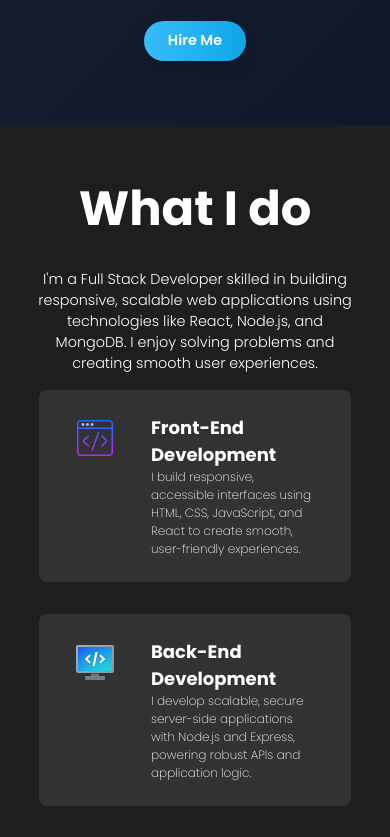
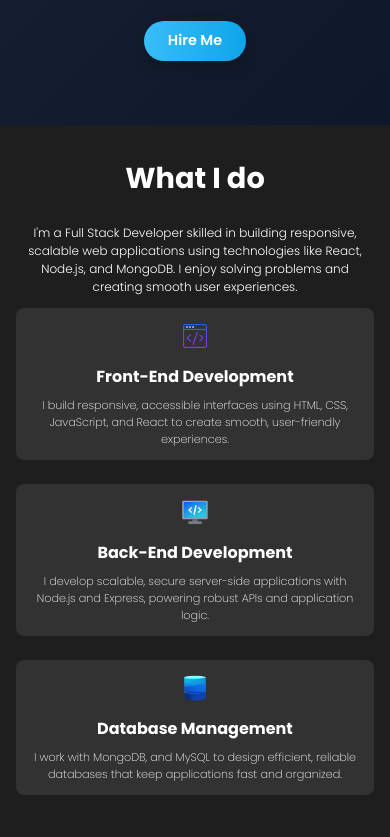
Before and after one commit to Ashan37/MyPortfolio, a React (Vite) app in the folder myportfolio/: page / in a window 390 px wide. Shown: the part 867-1704 px from the top of the page. After the commit the page ends 1674 px from the top, so only its background shows below. Built offline with nearby package versions, Linux system fonts and the light colour scheme.

Commit message:
add responsive codes for skills.css part

```diff
--- a/myportfolio/src/styles/skills.css
+++ b/myportfolio/src/styles/skills.css
@@ -1,4 +1,5 @@
-#skills{
+/* Base styles */
+#skills {
   overflow: hidden;
   width: 100vw;
   max-width: 65rem;
@@ -8,38 +9,151 @@
   text-align: center;
   margin: 0 auto;
 }
-.skillTitle{
+
+.skillTitle {
   font-size: 3rem;
   font-weight: 700;
   padding-top: 3rem;
   margin-bottom: 1.5rem;
 }
 
-.skillDesc{
-    font-weight:300;
+.skillDesc {
+  font-weight: 300;
   font-size: 0.9rem;
   max-width: 51rem;
   padding: 0 2rem;
 }
-.skillBar{
+
+.skillBar {
   margin: 1.5rem;
   width: 100vw;
   max-width: 80%;
   text-align: left;
   display: flex;
-    margin: 1rem;
   padding: 1.5rem 2rem;
   border-radius: 0.5rem;
   background: rgb(50, 50, 50);
 }
-.skillBarImg{
+
+.skillBarImg {
   object-fit: cover;
   height: 3rem;
   width: 3rem;
   margin-right: 2rem;
 }
 
-.skillBarText{
+.skillBarText {
   font-size: 0.75rem;
   font-weight: 200;
 }
+
+/*----------------------------------------------------------------------*/
+/* Responsive adjustments for tablets and small desktops (≤1024px) */
+/*----------------------------------------------------------------------*/
+@media (max-width: 1024px) {
+  .skillTitle {
+    font-size: 2.5rem;
+  }
+
+  .skillDesc {
+    font-size: 0.85rem;
+    padding: 0 1.5rem;
+  }
+
+  .skillBar {
+    padding: 1.25rem 1.5rem;
+    margin: 1rem;
+  }
+
+  .skillBarImg {
+    height: 2.75rem;
+    width: 2.75rem;
+    margin-right: 1.5rem;
+  }
+
+  .skillBarText {
+    font-size: 0.7rem;
+  }
+}
+
+/*----------------------------------------------------------------------*/
+/* Responsive adjustments for tablets/large mobiles (≤768px) */
+/*----------------------------------------------------------------------*/
+@media (max-width: 768px) {
+  #skills {
+    padding: 0 1rem;
+  }
+
+  .skillTitle {
+    font-size: 2.2rem;
+    padding-top: 2.5rem;
+  }
+
+  .skillDesc {
+    font-size: 0.8rem;
+    max-width: 100%;
+    padding: 0 1rem;
+  }
+
+  .skillBar {
+    flex-direction: column;    /* Stack icon over text */
+    align-items: center;       /* Center contents */
+    text-align: center;
+    padding: 1rem;
+  }
+
+  .skillBarImg {
+    margin: 0 0 1rem 0;        /* Remove right margin, add bottom margin */
+    height: 2.5rem;
+    width: 2.5rem;
+  }
+
+  .skillBarText {
+    font-size: 0.75rem;
+  }
+
+  .skillBarText h2 {
+    font-size: 1.1rem;
+    margin-bottom: 0.5rem;
+  }
+
+  .skillBarText p {
+    margin: 0 auto;
+    max-width: 100%;
+  }
+}
+
+/*----------------------------------------------------------------------*/
+/* Responsive adjustments for small mobiles (≤480px) */
+/*----------------------------------------------------------------------*/
+@media (max-width: 480px) {
+  .skillTitle {
+    font-size: 1.8rem;
+    padding-top: 2rem;
+  }
+
+  .skillDesc {
+    font-size: 0.75rem;
+    padding: 0 0.75rem;
+  }
+
+  .skillBar {
+    padding: 0.75rem;
+    margin: 0.75rem 0;
+    max-width: 100%;
+  }
+
+  .skillBarImg {
+    height: 2rem;
+    width: 2rem;
+    margin-bottom: 0.75rem;
+  }
+
+  .skillBarText h2 {
+    font-size: 1rem;
+  }
+
+  .skillBarText p {
+    font-size: 0.7rem;
+  }
+}
```
Lines whose indentation alone changed are shown as unchanged.
